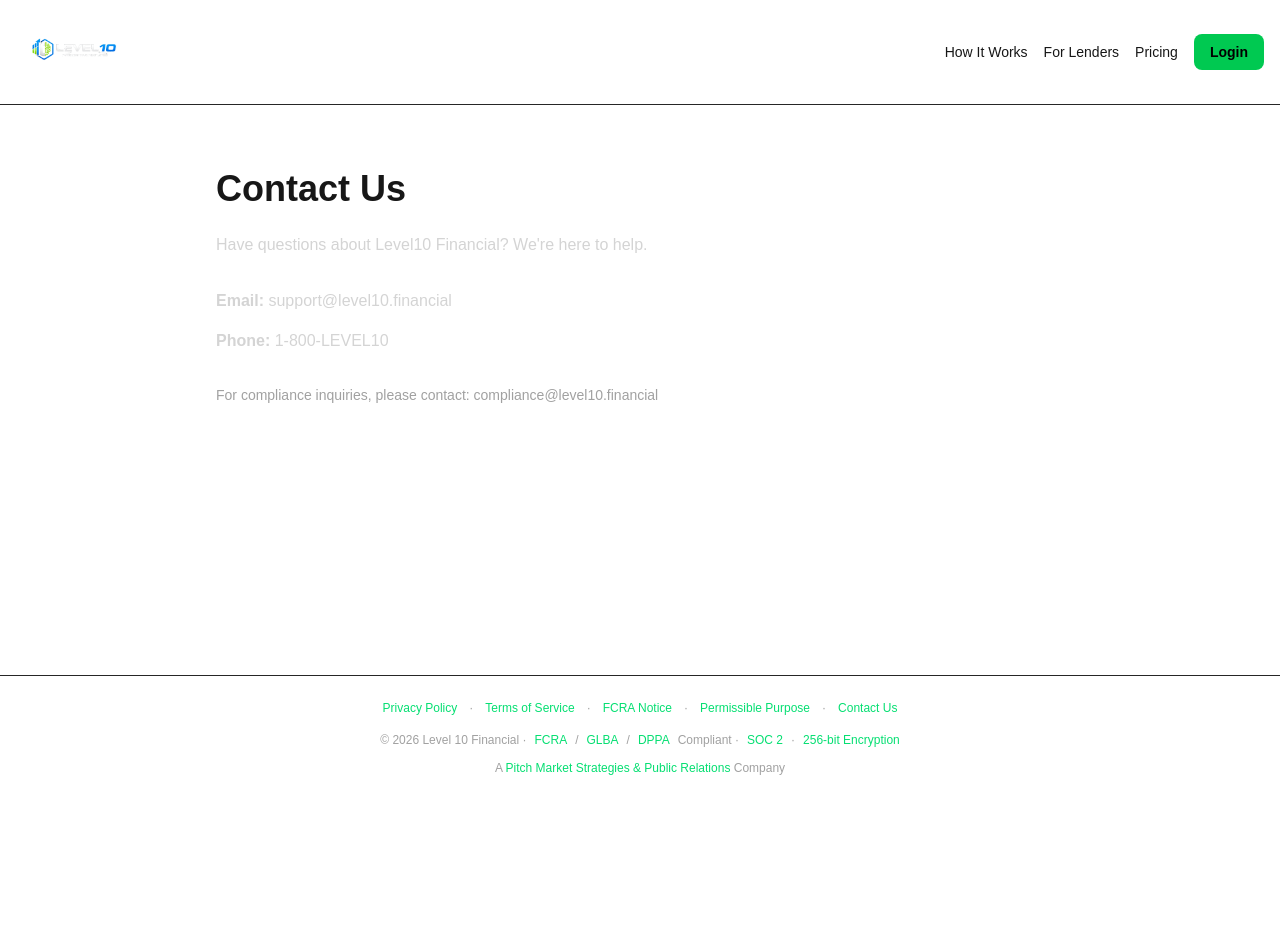
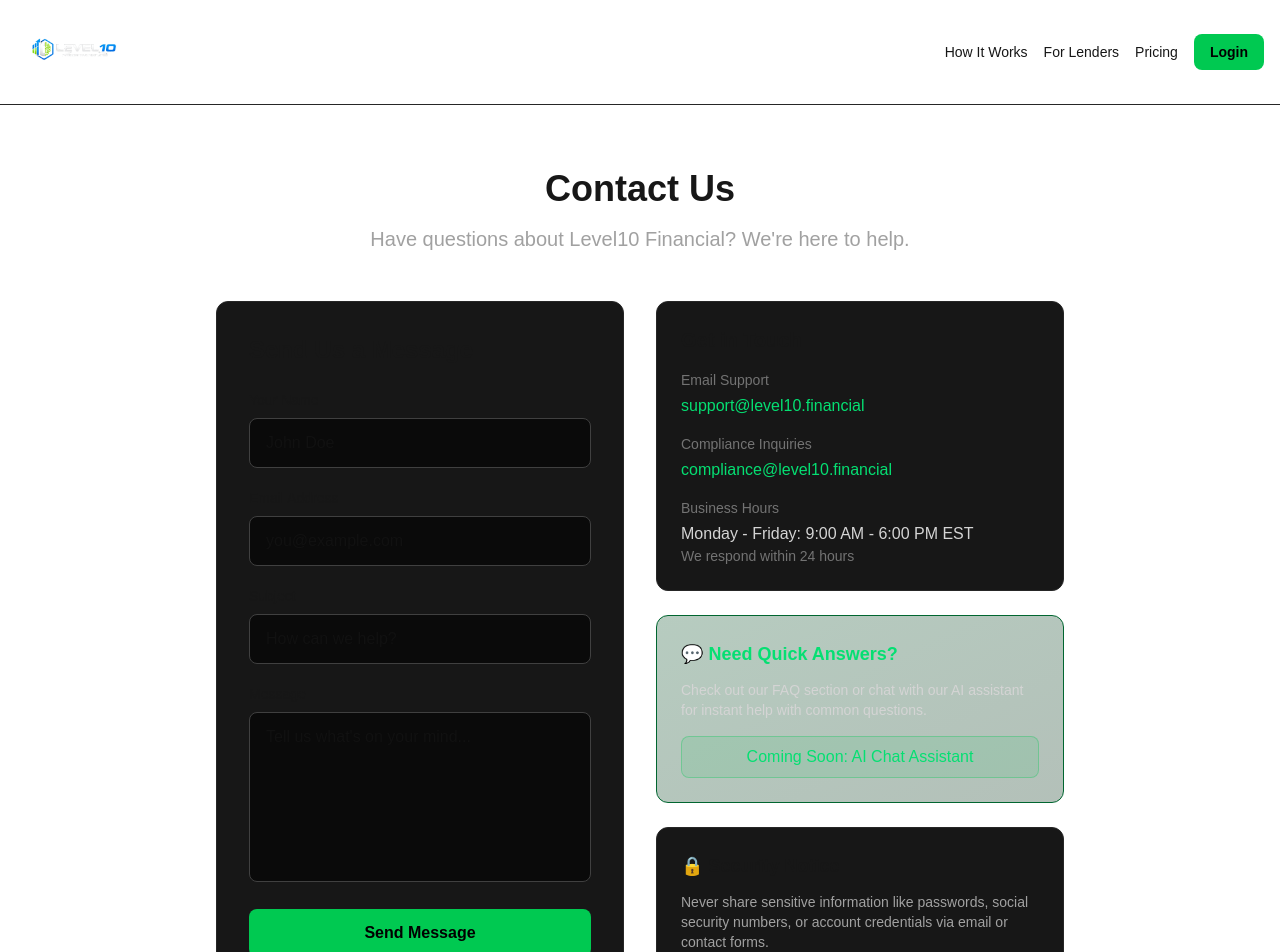
Before and after one commit to solutionspma/level10-financial, a Next.js app: page /contact in a window 1280 px wide. Shown: the top 952 px of the page. Before the commit the page ends 800 px from the top, so only its background shows below. Built offline with nearby package versions, Linux system fonts and the light colour scheme.

Commit message:
Add legal acknowledgment language and rebuild contact page with form

```diff
--- a/src/app/contact/page.tsx
+++ b/src/app/contact/page.tsx
@@ -1,16 +1,167 @@
+'use client';
+
+import { useState } from 'react';
+
 export default function Contact() {
+  const [formData, setFormData] = useState({
+    name: '',
+    email: '',
+    subject: '',
+    message: '',
+  });
+  const [status, setStatus] = useState<'idle' | 'sending' | 'success' | 'error'>('idle');
+  const [errorMessage, setErrorMessage] = useState('');
+
+  const handleSubmit = async (e: React.FormEvent) => {
+    e.preventDefault();
+    setStatus('sending');
+    setErrorMessage('');
+
+    try {
+      // TODO: Implement actual email sending via MailerSend API
+      // For now, just simulate success
+      await new Promise(resolve => setTimeout(resolve, 1500));
+
+      setStatus('success');
+      setFormData({ name: '', email: '', subject: '', message: '' });
+
+      // Reset success message after 5 seconds
+      setTimeout(() => setStatus('idle'), 5000);
+    } catch (error) {
+      setStatus('error');
+      setErrorMessage('Failed to send message. Please try again.');
+    }
+  };
+
   return (
     <div className="max-w-4xl mx-auto px-6 py-16">
-      <h2 className="text-4xl font-bold mb-6">Contact Us</h2>
-      <p className="text-neutral-300 mb-8">
-        Have questions about Level10 Financial? We're here to help.
-      </p>
-      <div className="space-y-4 text-neutral-300">
-        <p><strong>Email:</strong> support@level10.financial</p>
-        <p><strong>Phone:</strong> 1-800-LEVEL10</p>
-        <p className="text-sm text-neutral-400 mt-8">
-          For compliance inquiries, please contact: compliance@level10.financial
+      <div className="text-center mb-12">
+        <h1 className="text-4xl font-bold mb-4">Contact Us</h1>
+        <p className="text-xl text-neutral-400">
+          Have questions about Level10 Financial? We're here to help.
         </p>
+      </div>
+
+      <div className="grid md:grid-cols-2 gap-8">
+        {/* Contact Form */}
+        <div className="bg-neutral-900 border border-neutral-800 rounded-xl p-8">
+          <h2 className="text-2xl font-bold mb-6">Send Us a Message</h2>
+
+          {status === 'success' && (
+            <div className="bg-green-900/20 border border-green-800 text-green-400 rounded-lg p-4 mb-6 text-sm">
+              ✓ Message sent successfully! We'll get back to you soon.
+            </div>
+          )}
+
+          {status === 'error' && (
+            <div className="bg-red-900/20 border border-red-900 text-red-400 rounded-lg p-4 mb-6 text-sm">
+              {errorMessage}
+            </div>
+          )}
+
+          <form onSubmit={handleSubmit} className="space-y-5">
+            <div>
+              <label className="block text-sm font-medium mb-2">Your Name</label>
+              <input
+                type="text"
+                value={formData.name}
+                onChange={(e) => setFormData({...formData, name: e.target.value})}
+                className="w-full bg-neutral-950 border border-neutral-700 rounded-lg px-4 py-3 focus:outline-none focus:border-green-500 transition"
+                placeholder="John Doe"
+                required
+                disabled={status === 'sending'}
+              />
+            </div>
+
+            <div>
+              <label className="block text-sm font-medium mb-2">Email Address</label>
+              <input
+                type="email"
+                value={formData.email}
+                onChange={(e) => setFormData({...formData, email: e.target.value})}
+                className="w-full bg-neutral-950 border border-neutral-700 rounded-lg px-4 py-3 focus:outline-none focus:border-green-500 transition"
+                placeholder="you@example.com"
+                required
+                disabled={status === 'sending'}
+              />
+            </div>
+
+            <div>
+              <label className="block text-sm font-medium mb-2">Subject</label>
+              <input
+                type="text"
+                value={formData.subject}
+                onChange={(e) => setFormData({...formData, subject: e.target.value})}
+                className="w-full bg-neutral-950 border border-neutral-700 rounded-lg px-4 py-3 focus:outline-none focus:border-green-500 transition"
+                placeholder="How can we help?"
+                required
+                disabled={status === 'sending'}
+              />
+            </div>
+
+            <div>
+              <label className="block text-sm font-medium mb-2">Message</label>
+              <textarea
+                value={formData.message}
+                onChange={(e) => setFormData({...formData, message: e.target.value})}
+                className="w-full bg-neutral-950 border border-neutral-700 rounded-lg px-4 py-3 focus:outline-none focus:border-green-500 transition resize-none"
+                placeholder="Tell us what's on your mind..."
+                rows={6}
+                required
+                disabled={status === 'sending'}
+              />
+            </div>
+
+            <button
+              type="submit"
+              disabled={status === 'sending'}
+              className="w-full bg-green-500 text-black font-semibold py-3 rounded-lg hover:bg-green-600 transition disabled:opacity-50 disabled:cursor-not-allowed"
+            >
+              {status === 'sending' ? 'Sending...' : 'Send Message'}
+            </button>
+          </form>
+        </div>
+
+        {/* Info Sidebar */}
+        <div className="space-y-6">
+          <div className="bg-neutral-900 border border-neutral-800 rounded-xl p-6">
+            <h3 className="text-xl font-semibold mb-4">Get in Touch</h3>
+            <div className="space-y-4 text-neutral-300">
+              <div>
+                <div className="text-sm text-neutral-500 mb-1">Email Support</div>
+                <div className="text-green-400">support@level10.financial</div>
+              </div>
+
+              <div>
+                <div className="text-sm text-neutral-500 mb-1">Compliance Inquiries</div>
+                <div className="text-green-400">compliance@level10.financial</div>
+              </div>
+
+              <div>
+                <div className="text-sm text-neutral-500 mb-1">Business Hours</div>
+                <div>Monday - Friday: 9:00 AM - 6:00 PM EST</div>
+                <div className="text-sm text-neutral-500">We respond within 24 hours</div>
+              </div>
+            </div>
+          </div>
+
+          <div className="bg-gradient-to-br from-green-900/30 to-green-950/30 border border-green-800 rounded-xl p-6">
+            <h3 className="text-lg font-semibold text-green-400 mb-3">💬 Need Quick Answers?</h3>
+            <p className="text-sm text-neutral-300 mb-4">
+              Check out our FAQ section or chat with our AI assistant for instant help with common questions.
+            </p>
+            <button className="w-full bg-green-500/10 border border-green-500/30 text-green-400 font-medium py-2 rounded-lg hover:bg-green-500/20 transition">
+              Coming Soon: AI Chat Assistant
+            </button>
+          </div>
+
+          <div className="bg-neutral-900 border border-neutral-800 rounded-xl p-6">
+            <h3 className="text-lg font-semibold mb-3">🔒 Security Notice</h3>
+            <p className="text-sm text-neutral-400">
+              Never share sensitive information like passwords, social security numbers, or account credentials via email or contact forms.
+            </p>
+          </div>
+        </div>
       </div>
     </div>
   );
--- a/src/app/privacy/page.tsx
+++ b/src/app/privacy/page.tsx
@@ -2,6 +2,15 @@ export default function Privacy() {
   return (
     <div className="max-w-4xl mx-auto px-6 py-16">
       <h1 className="text-4xl font-bold mb-6">Privacy Policy</h1>
+
+      <div className="bg-green-900/20 border border-green-800 rounded-lg p-6 mb-8">
+        <h3 className="text-lg font-semibold text-green-400 mb-2">Your Consent</h3>
+        <p className="text-sm text-neutral-300">
+          By registering for an account or using Level10 Financial services, you consent to the collection,
+          use, and sharing of your information as described in this Privacy Policy. You acknowledge that you
+          have read and understood how we collect, use, protect, and share your personal and financial data.
+        </p>
+      </div>
 
       <div className="space-y-6 text-neutral-300">
         <p className="text-lg">
--- a/src/app/terms/page.tsx
+++ b/src/app/terms/page.tsx
@@ -2,6 +2,16 @@ export default function Terms() {
   return (
     <div className="max-w-4xl mx-auto px-6 py-16">
       <h1 className="text-4xl font-bold mb-6">Terms of Service</h1>
+
+      <div className="bg-green-900/20 border border-green-800 rounded-lg p-6 mb-8">
+        <h3 className="text-lg font-semibold text-green-400 mb-2">Agreement to Terms</h3>
+        <p className="text-sm text-neutral-300">
+          By creating an account, registering for services, or using the Level10 Financial platform,
+          you acknowledge that you have read, understood, and agree to be bound by these Terms of Service,
+          our Privacy Policy, and all other policies referenced herein. Your continued use of our services
+          constitutes ongoing acceptance of these terms.
+        </p>
+      </div>
 
       <div className="space-y-6 text-neutral-300">
         <p className="text-lg">
```
